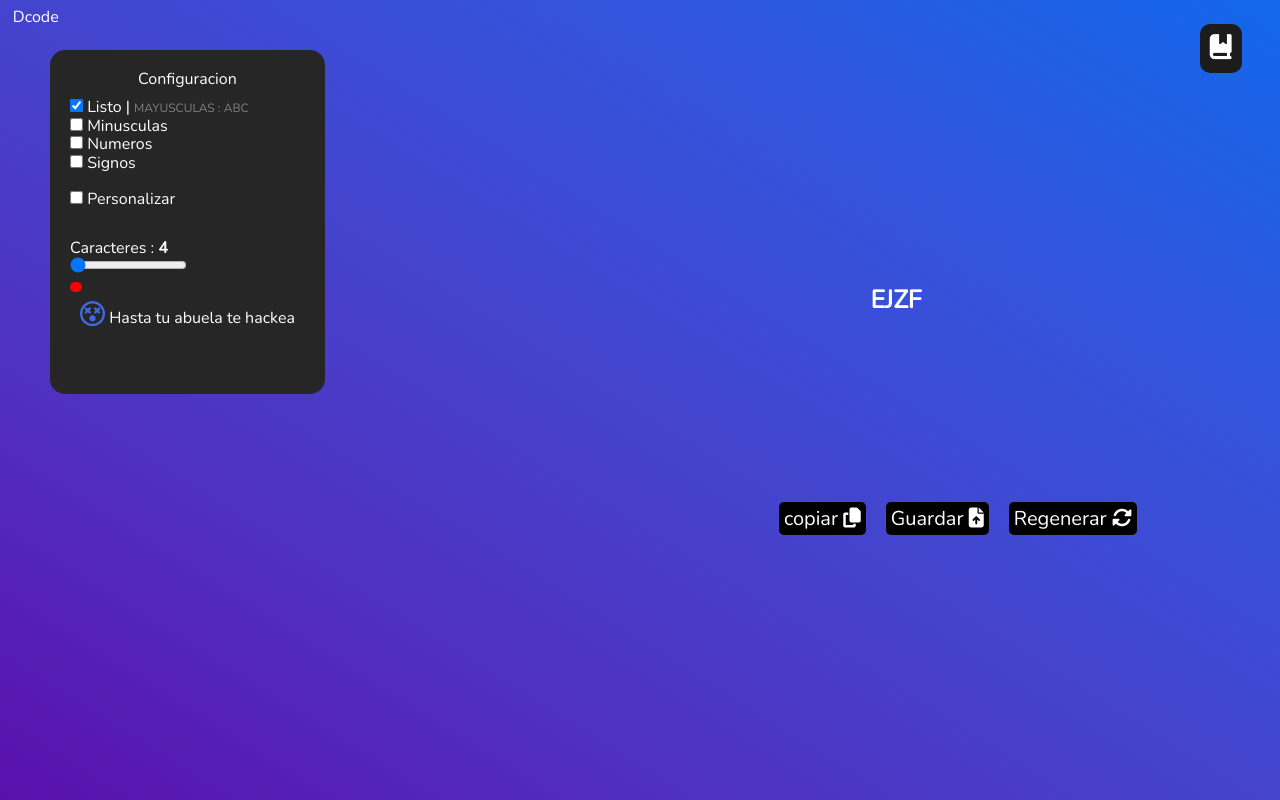
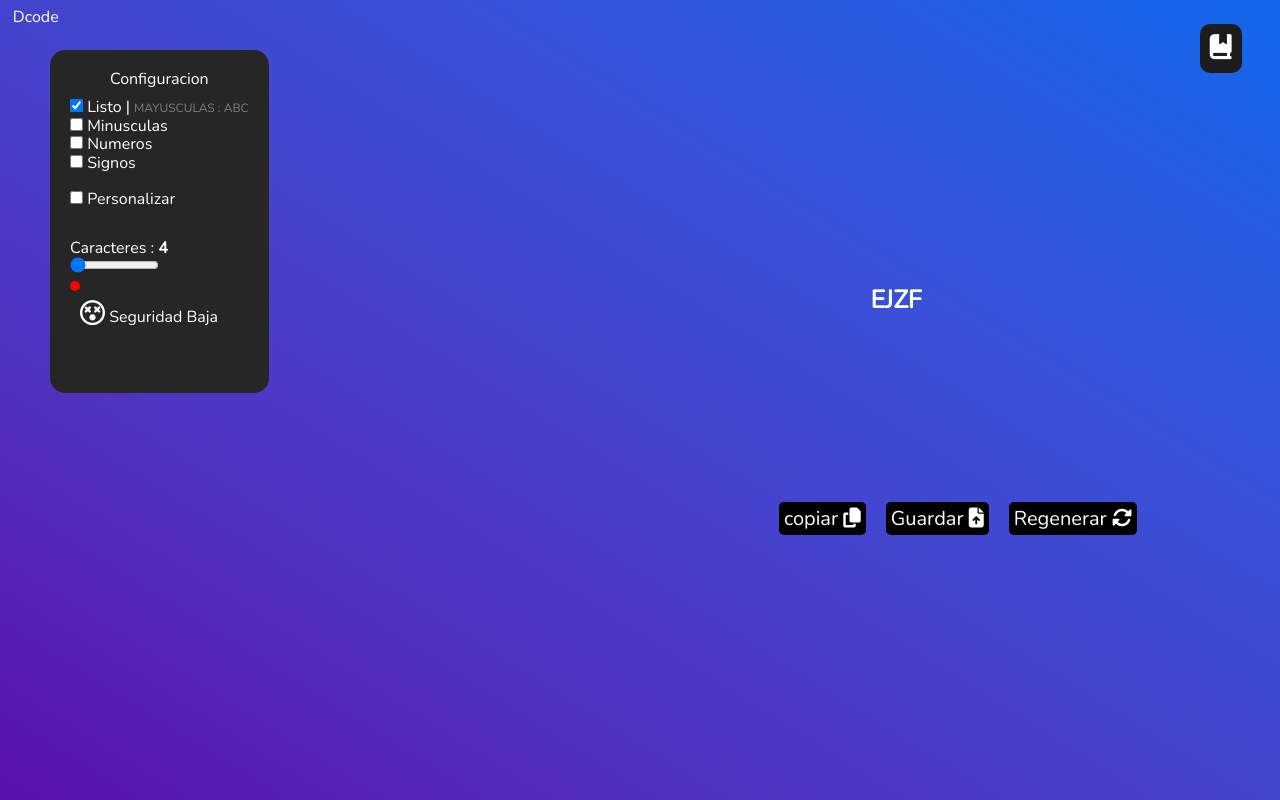
Before and after one commit to Dcode463/MyPasswords, a plain HTML site: page index.html in a window 1280 px wide. Drawn offline with nearby package versions, Linux system fonts and the light colour scheme.

Commit message:
i icon and segurity

```diff
--- a/codigo.js
+++ b/codigo.js
@@ -358,7 +358,7 @@ resultado.innerHTML = '';
   else if(valorRango <= 4 ) {
 rangeSegurity.style.width = '5%';
 rangeSegurity.style.background = 'red';
-commentSegurity.innerHTML = ' <i class="iconsegurity fa-regular fa-face-dizzy"></i> Hasta tu abuela te hackea'
+commentSegurity.innerHTML = ' <i class="iconsegurity fa-regular fa-face-dizzy"></i> Seguridad Baja'
 
   }
   else if (valorRango  >= 5 && valorRango < 12)
@@ -403,7 +403,7 @@ commentSegurity.innerHTML = ' <i class="iconsegurity fa-regular fa-face-dizzy"><
 		if(rangoNameInput <= 4 ) {
 			rangeSegurity.style.width = '5%';
 			rangeSegurity.style.background = 'red';
-			commentSegurity.innerHTML = ' <i class="iconsegurity fa-regular fa-face-dizzy"></i> Hasta tu abuela te hackea'
+			commentSegurity.innerHTML = ' <i class="iconsegurity fa-regular fa-face-dizzy"></i> Seguridad baja'
 
 			  }
 			  else if (rangoNameInput  >= 5 && rangoNameInput < 12)
--- a/estilo.css
+++ b/estilo.css
@@ -80,7 +80,7 @@ border-radius: 5px;
 
 }
 .iconsegurity{
-	color: royalblue;
+	color: white;
 	font-size: 25px;
 }
 #alertCommit {
```
